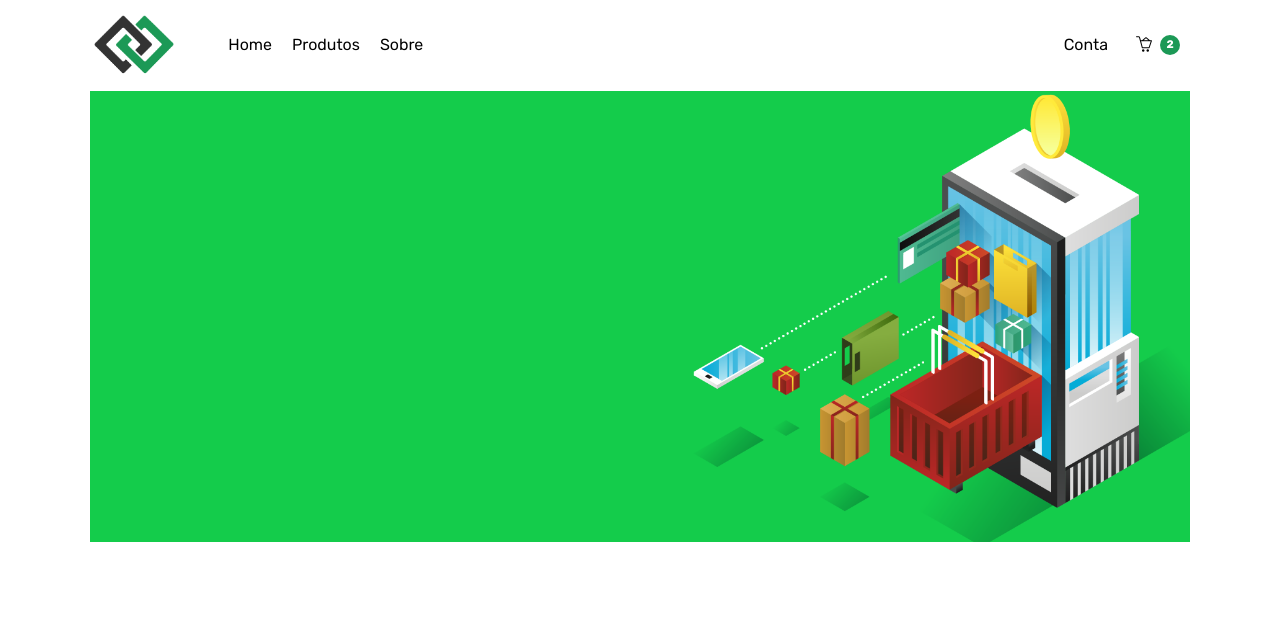
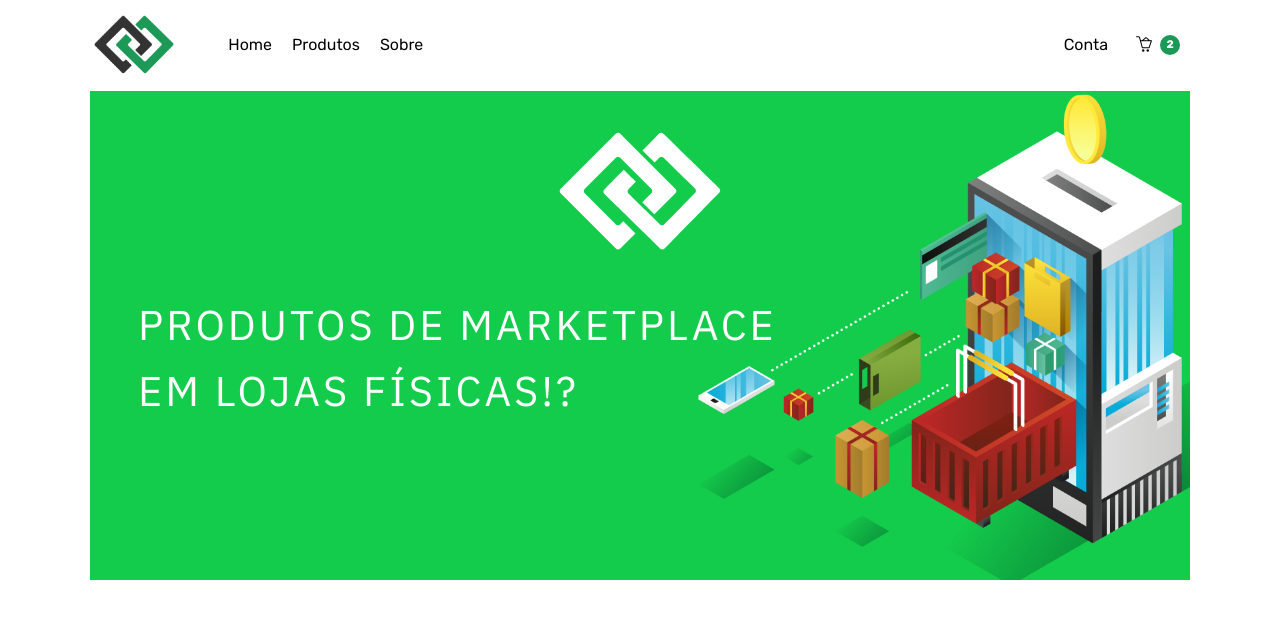
Before and after one commit to Deiveson/nodis-sales, a React (Create React App) app: page / in a window 1280 px wide. Shown: the top 618 px of the page. Built offline with nearby package versions, Linux system fonts and the light colour scheme.

Commit message:
texto e logo

```diff
--- a/src/scss/all.scss
+++ b/src/scss/all.scss
@@ -1,6 +1,7 @@
 @import "variables.scss";
 
 @import "reset";
+@import "fonts";
 @import "app.scss";
 
 @import "~simple-line-icons/scss/simple-line-icons";
--- a/src/scss/app.scss
+++ b/src/scss/app.scss
@@ -2,24 +2,7 @@ html, body, #root {
   width: 100%;
   height: 100%;
   font-family: Rubik, serif;
-}
-@font-face {
-  font-family: 'Rubik';
-  src: url('../assets/fonts/Rubik/Rubik-Regular.ttf');
-  font-weight: normal;
-  font-style: normal;
-}
-@font-face {
-  font-family: 'Rubik';
-  src: url('../assets/fonts/Rubik/Rubik-Medium.ttf');
-  font-weight: 600;
-  font-style: normal;
-}
-@font-face {
-  font-family: 'Rubik';
-  src: url('../assets/fonts/Rubik/Rubik-Bold.ttf');
-  font-weight: 800;
-  font-style: normal;
+  font-size: 16px;
 }
 .app {
   min-height: 100%;
@@ -27,7 +10,7 @@ html, body, #root {
   grid-template-columns: auto;
   grid-template-rows: auto 1fr auto;
   grid-template-areas: "header" "main" "footer";
-  max-width: 1100px;
+  max-width: $max-width;
   margin: 0 auto;
 }
 .main {
--- /dev/null
+++ b/src/scss/fonts.scss
@@ -0,0 +1,36 @@
+@font-face {
+  font-family: 'Rubik';
+  src: url('../assets/fonts/Rubik/Rubik-Regular.ttf');
+  font-weight: normal;
+  font-style: normal;
+}
+@font-face {
+  font-family: 'Rubik';
+  src: url('../assets/fonts/Rubik/Rubik-Medium.ttf');
+  font-weight: 600;
+  font-style: normal;
+}
+@font-face {
+  font-family: 'Rubik';
+  src: url('../assets/fonts/Rubik/Rubik-Bold.ttf');
+  font-weight: 800;
+  font-style: normal;
+}
+@font-face {
+  font-family: 'IBM Plex Sans';
+  src: url('../assets/fonts/IBM_Plex_Sans/IBMPlexSans-Regular.ttf');
+  font-weight: normal;
+  font-style: normal;
+}
+@font-face {
+  font-family: 'IBM Plex Sans';
+  src: url('../assets/fonts/IBM_Plex_Sans/IBMPlexSans-Medium.ttf');
+  font-weight: 600;
+  font-style: normal;
+}
+@font-face {
+  font-family: 'IBM Plex Sans';
+  src: url('../assets/fonts/IBM_Plex_Sans/IBMPlexSans-Bold.ttf');
+  font-weight: 800;
+  font-style: normal;
+}
--- a/src/scss/variables.scss
+++ b/src/scss/variables.scss
@@ -1,4 +1,5 @@
 $primary: #1c9956;
+$max-width: 1100px;
 
 $nav-item-padding: 10px;
 
--- a/src/views/Home/home.scss
+++ b/src/views/Home/home.scss
@@ -3,11 +3,31 @@
   width: 100%;
   height: 100%;
   &__banner{
+    font-family: "IBM Plex Sans", serif;
+    background: url("../../assets/images/banner.png") no-repeat center;
+    background-size: cover;
     position: relative;
-    width: 100%;
-    img{
+    height: 450px;
+    padding: 1.2rem 3rem;
+    &--text{
+      color: white;
+      font-size: 2.6em;
       position: relative;
+      top: 40%;
+      text-transform: uppercase;
+      letter-spacing: 3px;
+      line-height: 1.6em;
+      max-width: 70%;
+    }
+    &--logo{
+      position: absolute;
       width: 100%;
+      left: 0;
+      top: 0;
+      img{
+        display: block;
+        margin: 0 auto;
+      }
     }
   }
 }
--- a/src/views/Home/index.tsx
+++ b/src/views/Home/index.tsx
@@ -1,9 +1,14 @@
 import React from 'react';
-import Banner from '../../assets/images/banner.png';
+import logoAlt from '../../assets/images/logo-white.png';
 
 const Home: React.FC = () => (
   <section className="home">
-    <section className="home__banner"><img src={Banner} alt="banner" /></section>
+    <section className="home__banner">
+      <div className="home__banner--text">
+        Produtos de marketplace em lojas físicas!?
+      </div>
+      <div className="home__banner--logo"><img src={logoAlt} alt="logo-alt" /></div>
+    </section>
   </section>
 );
 
```
Also changed, not shown: 1 other file (tests, documents, lock files or other folders).
